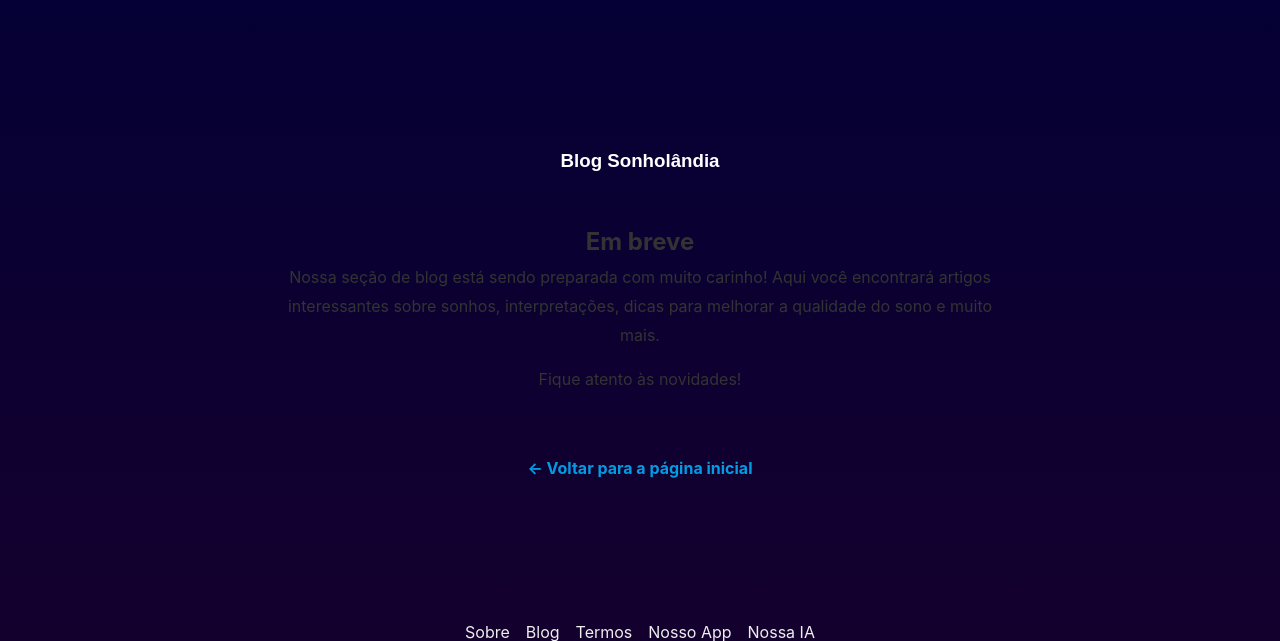
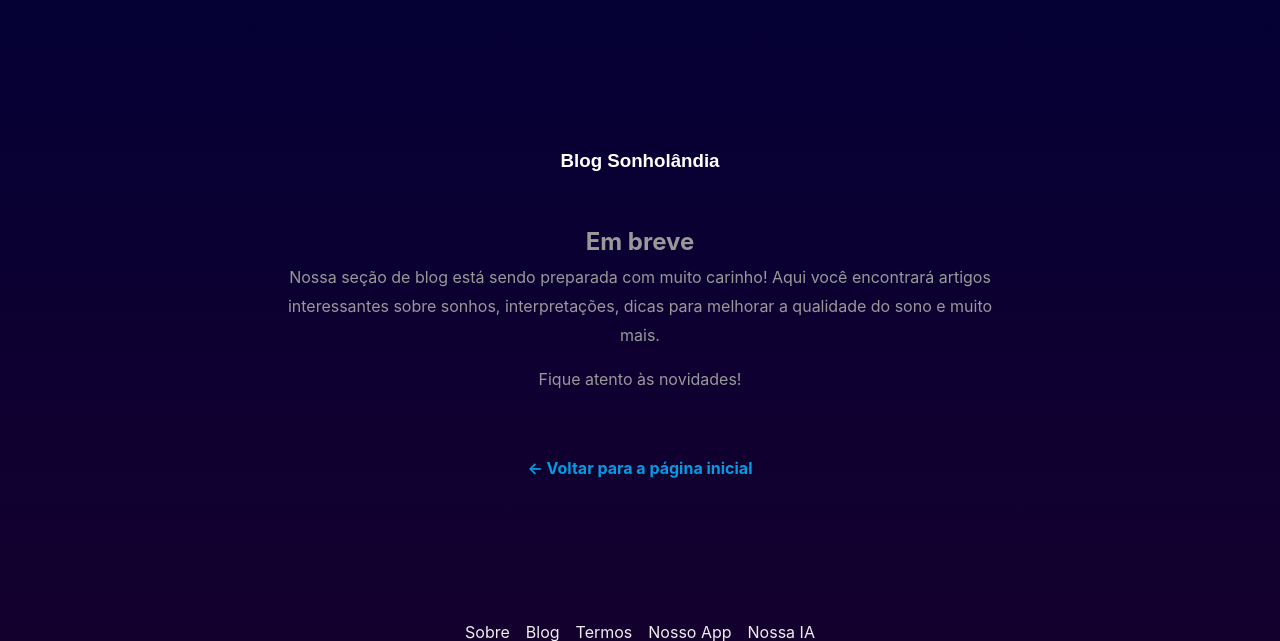
Before and after one commit to Matheus0197M/sonholandia3.0, a Flask app: page /blog in a window 1280 px wide. Shown: the top 641 px of the page. Run offline with Flask 3, Linux system fonts and the light colour scheme; some web fonts are replaced.

Commit message:
teste 17:25 05/12/2025

```diff
--- a/templates/blog.html
+++ b/templates/blog.html
@@ -13,7 +13,7 @@
             <article class="formLogin" style="max-width: 800px; margin: 2rem auto; padding: 2rem;">
                 <h1>Blog Sonholândia</h1>
 
-                <div style="margin-top: 2rem; line-height: 1.8; color: #333;">
+                <div style="margin-top: 2rem; line-height: 1.8; color: #999;">
                     <h2>Em breve</h2>
                     <p>
                         Nossa seção de blog está sendo preparada com muito carinho! Aqui você encontrará
```
Also changed, not shown: static/uploads/dreams/2_20251205_170909_Captura_de_tela_2025-11-19_143756.png (deleted).
